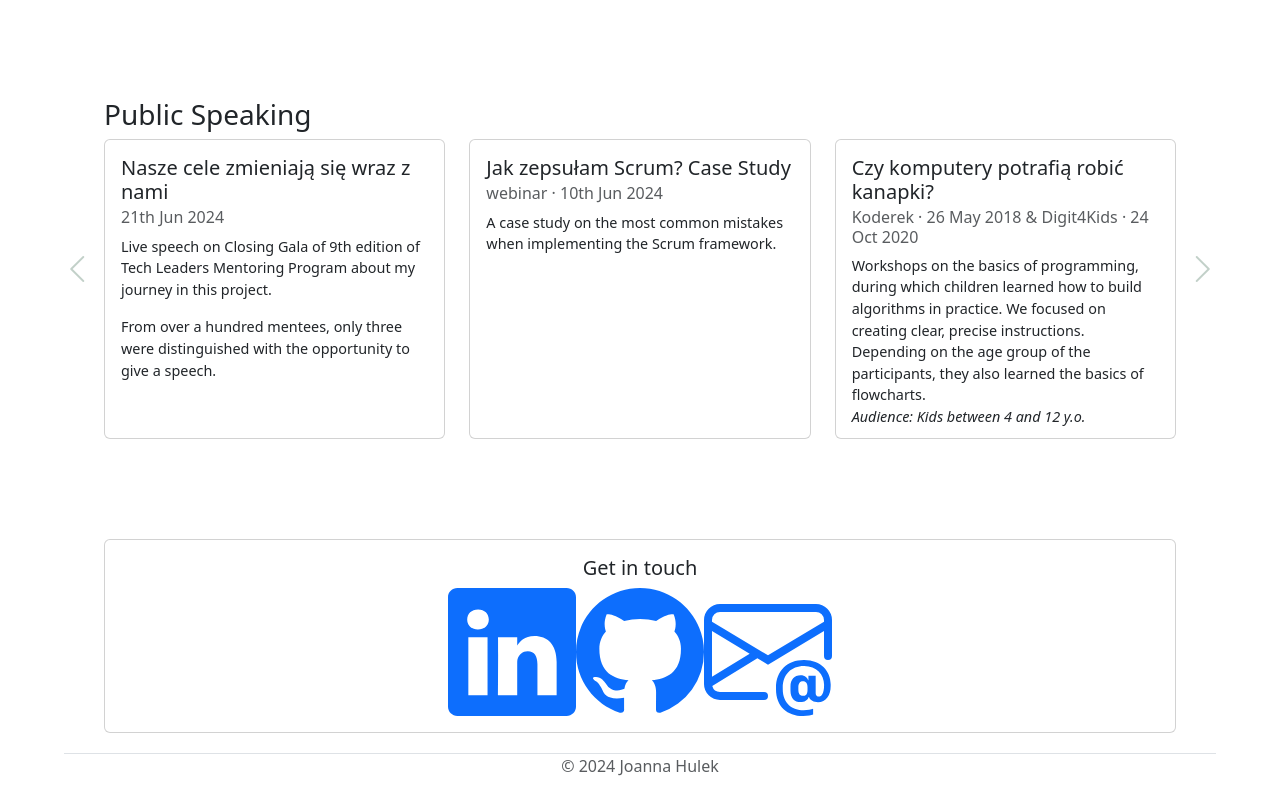
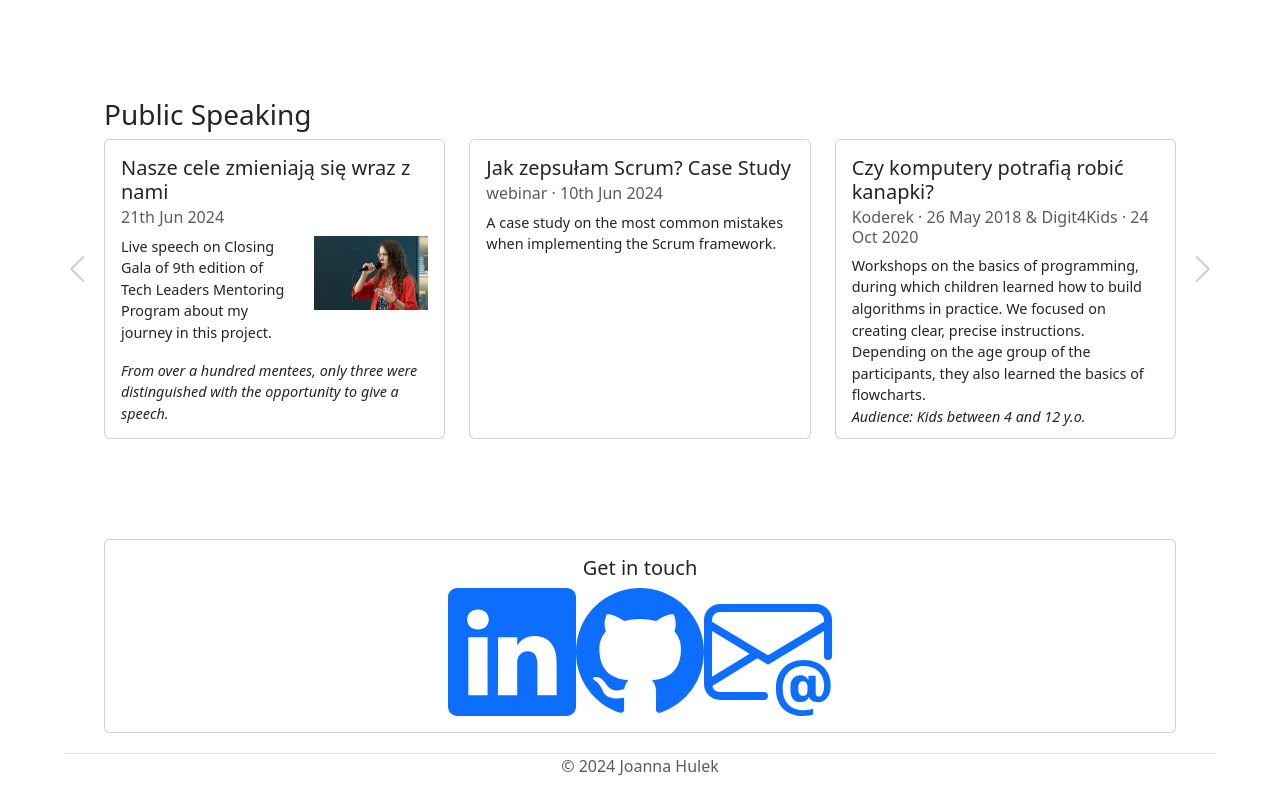
Before and after one commit to joannahulek/joannahulek.github.io, a React (Create React App) app: page / in a window 1280 px wide. Shown: the part 4453-5247 px from the top of the page. Built offline with nearby package versions, Linux system fonts and the light colour scheme; the HTML template or start-up script is replaced by a standard one.

Commit message:
TLgala image added

```diff
--- a/src/components/content/PublicSpeaking.tsx
+++ b/src/components/content/PublicSpeaking.tsx
@@ -1,11 +1,27 @@
 import Portfolio, {PortfolioItem} from "../Portfolio";
+import ImageCarousel from "../images/ImageCarousel";
+import React from "react";
+import TLgala from "../images/portfolio/TLClosingGala.jpg"
 
 const projects: PortfolioItem[]=[
     {
         title: "Nasze cele zmieniają się wraz z nami",
         time: "21th Jun 2024",
-        description: <><p>Live speech on Closing Gala of 9th edition of Tech Leaders Mentoring Program about my journey in this project.</p>
-            <p>From over a hundred mentees, only three were distinguished with the opportunity to give a speech.</p></>,
+        description:
+            <div className="row">
+                <div className="col">
+                    <p>Live speech on Closing Gala of 9th edition of Tech Leaders Mentoring Program about my journey in this project.</p>
+                </div>
+                <div className="col-5">
+                    <ImageCarousel
+                        images={[TLgala]}
+                        alt="MarKa Tekst - website"
+                        title="MarKa Tekst - website"
+                        width="100%"
+                    />
+                </div>
+                <i>From over a hundred mentees, only three were distinguished with the opportunity to give a speech.</i>
+            </div>,
         link: <></>
     },
     {
```
Also changed, not shown: src/components/images/portfolio/TLClosingGala.jpg (added).
